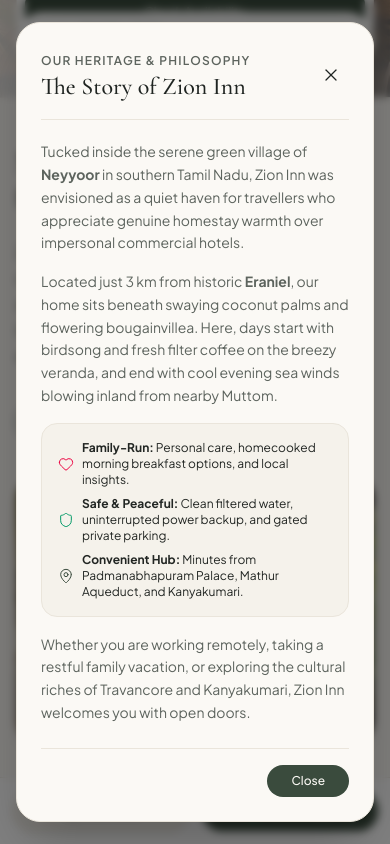
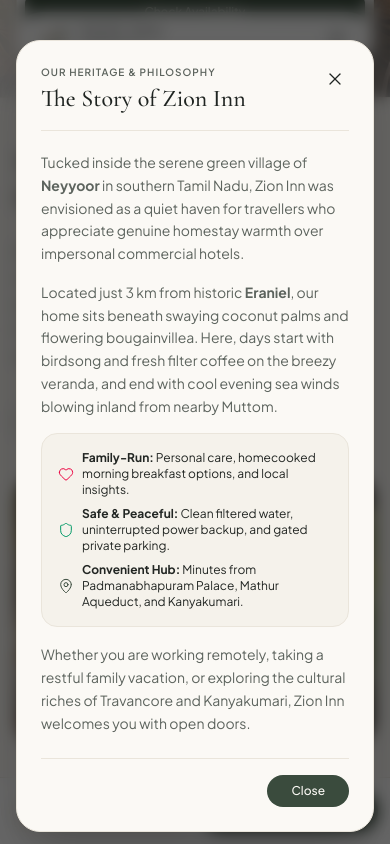
Before and after one commit to LAXATech/zion-inn-homestay, a React (Vite) app: page / in a window 390 px wide. Both pictures are taken after a click on the button "Our Story". Shown: the part 607-1451 px from the top of the page. Built offline with nearby package versions, Linux system fonts and the light colour scheme.

Commit message:
Fix mobile screen modal cutoff and vertical scrolling in StoryModal, OwnerCMSModal, and SurroundingGuide

```diff
--- a/src/components/OwnerCMSModal.jsx
+++ b/src/components/OwnerCMSModal.jsx
@@ -61,16 +61,17 @@ export default function OwnerCMSModal({
   return (
     <AnimatePresence>
       <div
-        className="fixed inset-0 z-50 flex items-center justify-center p-4 bg-black/60 backdrop-blur-xs overflow-y-auto"
+        className="fixed inset-0 z-50 overflow-y-auto bg-black/60 backdrop-blur-sm p-4 sm:p-6"
         onClick={onClose}
       >
+        <div className="min-h-full flex items-center justify-center py-6 sm:py-10">
           <motion.div
             variants={modalTransition}
             initial="hidden"
             animate="visible"
             exit="exit"
             onClick={(e) => e.stopPropagation()}
-          className="bg-[#FBF9F5] max-w-2xl w-full rounded-3xl overflow-hidden border border-[#EAE5DB] shadow-2xl p-6 sm:p-8 text-left my-8"
+            className="bg-[#FBF9F5] max-w-2xl w-full rounded-3xl overflow-hidden border border-[#EAE5DB] shadow-2xl p-5 sm:p-8 text-left my-auto"
           >
           {/* Header */}
           <div className="flex items-center justify-between pb-4 border-b border-[#EAE5DB]">
@@ -220,6 +221,7 @@ VITE_SUPABASE_ANON_KEY=eyJhbGciOiJIUz...`}
           </div>
         </motion.div>
         </div>
+      </div>
     </AnimatePresence>
   );
 }
--- a/src/components/StoryModal.jsx
+++ b/src/components/StoryModal.jsx
@@ -9,29 +9,31 @@ export default function StoryModal({ isOpen, onClose }) {
   return (
     <AnimatePresence>
       <div
-        className="fixed inset-0 z-50 flex items-center justify-center p-4 bg-black/50 backdrop-blur-xs overflow-y-auto"
+        className="fixed inset-0 z-50 overflow-y-auto bg-black/60 backdrop-blur-sm p-4 sm:p-6"
         onClick={onClose}
       >
+        <div className="min-h-full flex items-center justify-center py-6 sm:py-10">
           <motion.div
             variants={modalTransition}
             initial="hidden"
             animate="visible"
             exit="exit"
             onClick={(e) => e.stopPropagation()}
-          className="bg-[#FBF9F5] max-w-xl w-full rounded-3xl overflow-hidden border border-[#EAE5DB] shadow-2xl p-6 sm:p-8 text-left my-8"
+            className="bg-[#FBF9F5] max-w-xl w-full rounded-3xl overflow-hidden border border-[#EAE5DB] shadow-2xl p-6 sm:p-8 text-left my-auto"
           >
-          <div className="flex items-center justify-between pb-4 border-b border-[#EAE5DB]">
-            <div>
-              <span className="text-xs uppercase tracking-widest text-[#5D645E] font-semibold">
+            <div className="flex items-start justify-between gap-3 pb-4 border-b border-[#EAE5DB]">
+              <div className="flex-1 pr-2">
+                <span className="text-[10px] sm:text-xs uppercase tracking-widest text-[#5D645E] font-semibold block mb-1">
                   Our Heritage & Philosophy
                 </span>
-              <h3 className="font-editorial text-2xl sm:text-3xl font-medium text-[#1F2421]">
+                <h3 className="font-editorial text-2xl sm:text-3xl font-medium text-[#1F2421] leading-tight">
                   The Story of Zion Inn
                 </h3>
               </div>
               <button
                 onClick={onClose}
-              className="p-2 rounded-full text-[#1F2421] hover:bg-[#3A4B3D]/10"
+                aria-label="Close Story"
+                className="p-2 -mr-1 -mt-1 rounded-full text-[#1F2421] hover:bg-[#3A4B3D]/10 shrink-0 cursor-pointer transition-colors"
               >
                 <X className="w-5 h-5" strokeWidth={1.5} />
               </button>
@@ -73,6 +75,7 @@ export default function StoryModal({ isOpen, onClose }) {
           </div>
         </motion.div>
         </div>
+      </div>
     </AnimatePresence>
   );
 }
--- a/src/components/SurroundingGuide.jsx
+++ b/src/components/SurroundingGuide.jsx
@@ -96,11 +96,12 @@ export default function SurroundingGuide() {
       {/* Modal for detailed attraction popup */}
       {selectedAttraction && (
         <div
-          className="fixed inset-0 bg-black/40 z-50 flex items-center justify-center p-4 backdrop-blur-xs"
+          className="fixed inset-0 bg-black/60 z-50 overflow-y-auto p-4 sm:p-6 backdrop-blur-sm"
           onClick={() => setSelectedAttraction(null)}
         >
+          <div className="min-h-full flex items-center justify-center py-6">
             <div
-            className="bg-[#FBF9F5] max-w-lg w-full rounded-3xl overflow-hidden border border-[#EAE5DB] shadow-2xl p-6 text-left"
+              className="bg-[#FBF9F5] max-w-lg w-full rounded-3xl overflow-hidden border border-[#EAE5DB] shadow-2xl p-5 sm:p-6 text-left my-auto"
               onClick={(e) => e.stopPropagation()}
             >
               <div className="relative rounded-2xl overflow-hidden aspect-[16/10] mb-4">
@@ -130,10 +131,11 @@ export default function SurroundingGuide() {
                 </a>
                 <button
                   onClick={() => setSelectedAttraction(null)}
-                className="px-5 py-2.5 rounded-full border border-[#EAE5DB] text-xs sm:text-sm font-medium hover:bg-stone-100 transition-colors"
+                  className="px-5 py-2.5 rounded-full border border-[#EAE5DB] text-xs sm:text-sm font-medium hover:bg-stone-100 transition-colors cursor-pointer"
                 >
                   Close
                 </button>
+              </div>
             </div>
           </div>
         </div>
```
Lines whose indentation alone changed are shown as unchanged.
